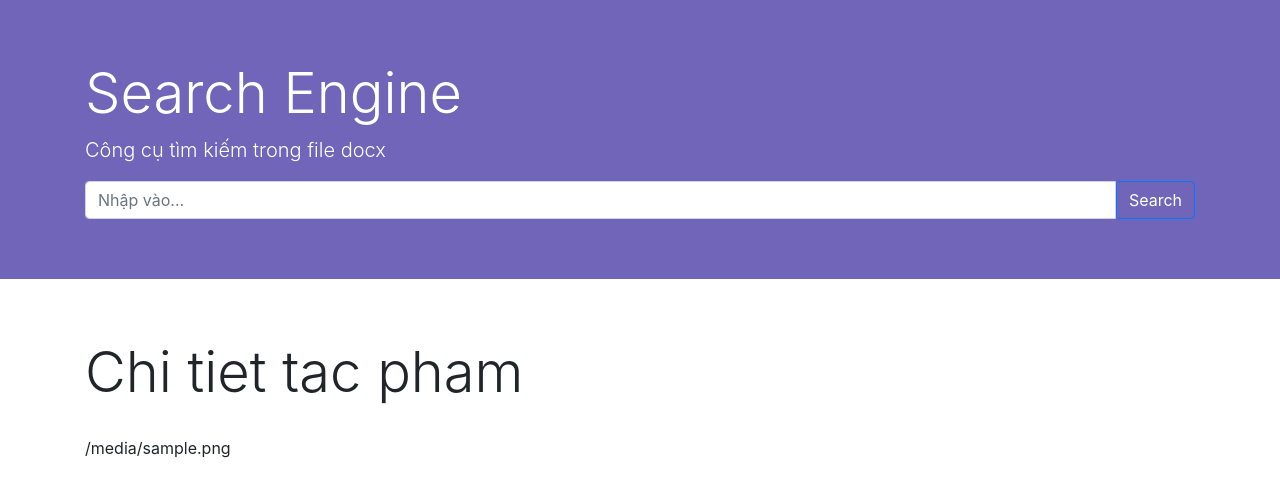
After one commit to quynhnhi0124/irsearch, a Django app: template irsearch/templates/pages/test.html in a window 1280 px wide. The commit adds this page. Shown: the top 497 px of the page. Run offline with Django 3.2, Linux system fonts and the light colour scheme; the template is opened without the code that fills it: most values are stand-ins (such as "Sample title", 1, 10 or a date in 2020); some libraries are stand-ins or nearby versions.

Commit message:
chua doc dc file docx

```diff
--- a/irsearch/templates/pages/base.html
+++ b/irsearch/templates/pages/base.html
@@ -49,7 +49,7 @@
                 {% for b in book %}
                 <tr>
                     <th scope = "row">{{ b.id }}</th>
-                    <td>{{ b.ten_sach }}</td>
+                    <td><a href="{% url 'test' b.id %}">{{ b.ten_sach }}</a></td>
                     <td>{{ b.ten_tac_gia }}</td>
                     <td>{{ b.nam_xuat_ban }}</td>
                 </tr>
--- /dev/null
+++ b/irsearch/templates/pages/test.html
@@ -0,0 +1,17 @@
+{% extends "pages/base.html" %}
+{% load static %}
+{% block title %}Kết quả tìm kiếm{% endblock  %}
+{% block content %}
+<link rel="stylesheet" href="{% static 'css/result.css' %}"/>
+<link rel="shortcut icon" href="{% static 'favicon/favicon.png' %}"/>
+
+<div class="container">
+    <div class="head-thumbnail">
+        <h1 class = "display-4">Chi tiet tac pham</h1>
+    </div>
+    <div class="content">
+        <p class = "text-justify">{{file_content}}</p>
+    </div>
+</div>
+
+{% endblock %}
--- a/irsearch/urls.py
+++ b/irsearch/urls.py
@@ -5,5 +5,6 @@ from . import views
 
 urlpatterns = [
     path('', views.display, name='index'),
-    path('ketqua/', views.index_result, name = "result"),
+    path('<int:id>/', views.test, name = 'test'),
+    path('ketqua/', views.index_result, name = 'result'),
 ]
```
Also changed, not shown: irsearch/views.py (+16 -2 lines), 1 other file.
